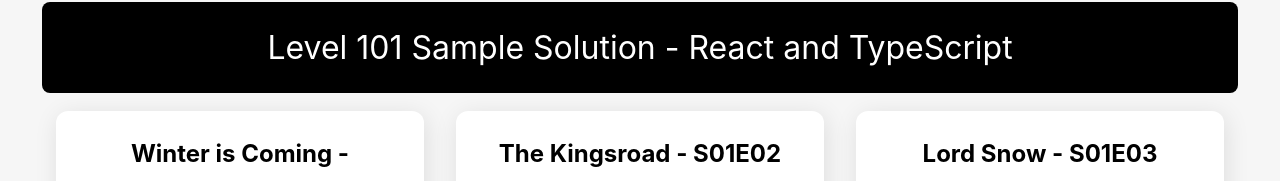
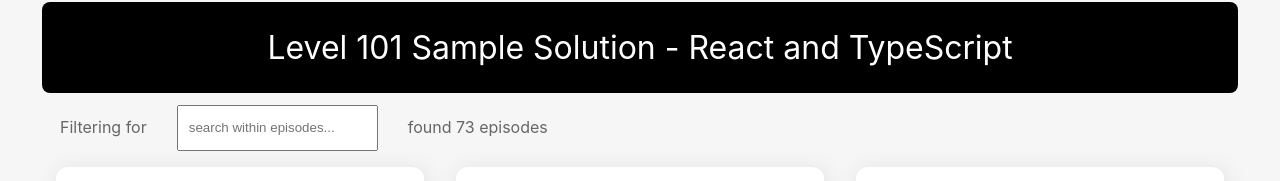
Before and after one commit to davidculemann/mark-react-proj--tv-shows-solution, a React (Create React App) app: page / in a window 1280 px wide. Shown: the top 181 px of the page. Built offline with nearby package versions, Linux system fonts and the light colour scheme.

Commit message:
add search functionality

```diff
--- /dev/null
+++ b/src/TvShows/SearchableEpisodeList.tsx
@@ -0,0 +1,93 @@
+import React, { useState, useEffect } from 'react';
+import EpisodeList from './EpisodeList';
+import Episode from './EpisodeType';
+
+interface SearchableEpisodeListProps {
+    episodes: Episode[]
+}
+function SearchableEpisodeList(props: SearchableEpisodeListProps) {
+
+    const allEpisodes = props.episodes;
+
+    //Explanation of main episode-search flow:
+    //==========================================
+    //user types into search box
+    //the registered event handler calls setQuery
+    //setQuery changes query
+    //the useEffect hook notices query changed,
+    //and calls setFilteredEpisodes
+    //setFiltered episodes changes filteredEpisodes
+    //a change to filteredEpisodes causes a re-render of dependent parts of the DOM
+
+    //A STATE hook: Helps maintain a search query string (from text input box)
+    const [query, setQuery] = useState("");
+
+    //A STATE hook: Helps maintain a list of filtered episodes
+    //Starts will all episodes
+    const [filteredEpisodes, setFilteredEpisodes] = useState(allEpisodes);
+
+    //An EFFECT hook:
+    //Updates filteredEpisodes by filtering data by the query,
+    //This runs whenever the search query is changed (each keystroke) (and on mount)
+    //(It would also run if the main episodes list were to change.)
+    useEffect(() => {
+        const matches = findEpisodesMatching(query, allEpisodes);
+        setFilteredEpisodes(matches);
+    }, [query, allEpisodes]);
+
+
+    return (
+        <div>
+            <div id="controlPanel">
+
+                <span className="control">Filtering for </span>
+
+                <input
+                    id="searchInput"
+                    className="control"
+                    type="text"
+                    placeholder="search within episodes..."
+                    value={query}
+                    onChange={event => setQuery(event.target.value)}
+                />
+
+                <div id="filterSummary" className="control">
+                    {filteredEpisodes.length}
+                </div>
+            </div>
+
+            <EpisodeList episodes={filteredEpisodes} />
+        </div>
+    )
+}
+
+/*=============================================================================
+  ============== Pure "utility" functions - no React here ==========
+  ===========================================================================*/
+
+//Return the list of episodes which match the given query
+function findEpisodesMatching(query: string, episodes: Episode[]) {
+    return episodes.filter(episode => episodeMatchesQuery(episode, query));
+}
+
+//Return true if episode's name or summary
+//contains the given query string (case-insensitive)
+//An episode is ALWAYS considered to contain the empty string ""
+function episodeMatchesQuery(episode: Episode, query: string) {
+    return (
+        !query ||
+        contains(episode.name, query) ||
+        contains(episode.summary, query)
+    );
+}
+
+//Return true if string a contains string b, case-insensitive.  Else false.
+//Will return false if either a or b are falsy (e.g. empty strings)
+function contains(a: string, b: string) {
+    return (
+        a && b &&
+        a.toLowerCase().indexOf(b.toLowerCase()) !== -1
+    );
+}
+
+export default SearchableEpisodeList;
--- a/src/TvShows/TvShowsApp.css
+++ b/src/TvShows/TvShowsApp.css
@@ -68,3 +68,32 @@ p {
     flex: 1 1 calc(33% - 2rem);
   }
 }
+
+h1 button {
+  background: none;
+  color: white;
+  border: none;
+  font-size: 1rem;
+}
+
+input {
+  padding: 10px;
+  margin: 10px 10px 0 10px;
+}
+
+#controlPanel {
+  display: flex;
+}
+
+.control {
+  padding: 10px;
+  margin: 10px 10px 0 10px;
+}
+
+#filterSummary::before {
+  content: "found ";
+}
+
+#filterSummary::after {
+  content: " episodes";
+}
--- a/src/TvShows/TvShowsApp.tsx
+++ b/src/TvShows/TvShowsApp.tsx
@@ -2,17 +2,17 @@
 //Flow diagram: https://excalidraw.com/#json=5680880538353664,5FOVmiVqJ_XfHphPRCxGCA
 
 import React from "react";
-import EpisodesData from "./EpisodesData.json";
+import AllEpisodesData from "./EpisodesData.json";
 import Header from "./Header";
 import Footer from "./Footer";
-import EpisodeList from "./EpisodeList";
+import SearchableEpisodeList from "./SearchableEpisodeList";
 import "./TvShowsApp.css";
 
 function TvShowsApp() {
   return (
     <div className="App">
       <Header />
-      <EpisodeList episodes={EpisodesData} />
+      <SearchableEpisodeList episodes={AllEpisodesData} />
       <Footer />
     </div>
   );
```
Also changed, not shown: 1 other file (tests, documents, lock files or other folders).
